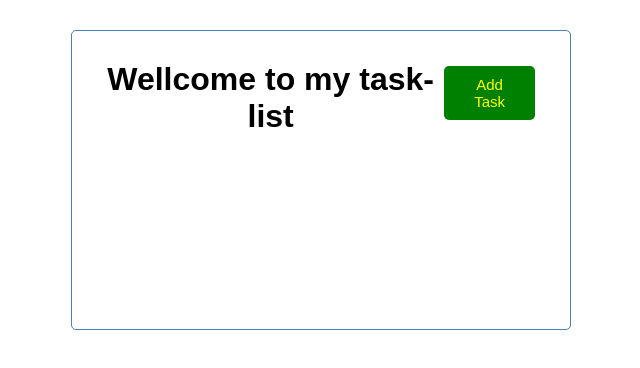
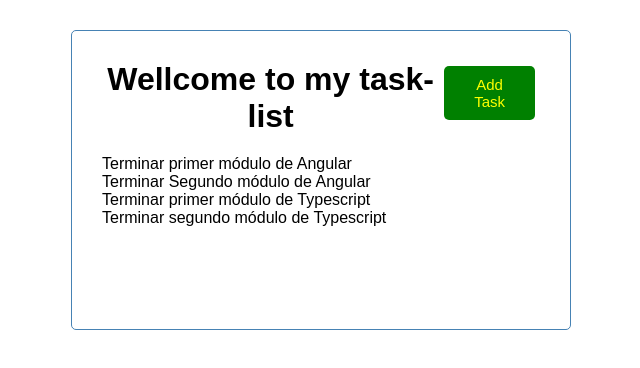
Before and after one commit to m32795434/Angular, an Angular app in the folder task-list/: page / in a window 1280 px wide. Shown: the top 368 px of the page, without its empty margins (319-959 px from the left). Built offline with nearby package versions, Linux system fonts and the light colour scheme.

Commit message:
task-list-item

```diff
--- a/task-list/src/app/app.component.html
+++ b/task-list/src/app/app.component.html
@@ -1,3 +1,4 @@
 <div class="container">
   <app-header></app-header>
+  <app-tasks></app-tasks>
 </div>
--- a/task-list/src/app/app.module.ts
+++ b/task-list/src/app/app.module.ts
@@ -4,12 +4,16 @@ import { BrowserModule } from '@angular/platform-browser';
 import { AppComponent } from './app.component';
 import { HeaderComponent } from './components/header/header.component';
 import { ButtonComponent } from './components/button/button.component';
+import { TasksComponent } from './components/tasks/tasks.component';
+import { TaskListItemComponent } from './components/tasks/task-list-item.component';
 
 @NgModule({
   declarations: [
     AppComponent,
     HeaderComponent,
-    ButtonComponent
+    ButtonComponent,
+    TasksComponent,
+    TaskListItemComponent
   ],
   imports: [
     BrowserModule
--- a/task-list/src/app/components/button/button.component.ts
+++ b/task-list/src/app/components/button/button.component.ts
@@ -7,9 +7,9 @@ import { Component, EventEmitter, Input, Output } from '@angular/core';
 export class ButtonComponent {
   @Input() text = '';
   @Input() color = '';
-  @Output() btnOutput = new EventEmitter();
+  @Output() btnClick = new EventEmitter();
 
   onClick() {
-    this.btnOutput.emit();
+    this.btnClick.emit();
   }
 }
--- a/task-list/src/app/components/header/header.component.html
+++ b/task-list/src/app/components/header/header.component.html
@@ -1,4 +1,4 @@
 <header>
     <h1>{{title}}</h1>
-    <app-button color="green" text="Add Task" (btnOutput)="toggleAddTask()"></app-button>
+    <app-button color="green" text="Add Task" (btnClick)="toggleAddTask()"></app-button>
 </header>
--- /dev/null
+++ b/task-list/src/app/components/tasks/task-list-item.component.html
@@ -0,0 +1 @@
+<p>{{task}}</p>
--- /dev/null
+++ b/task-list/src/app/components/tasks/tasks.component.html
@@ -0,0 +1 @@
+<app-task-list-item *ngFor="let task of tasks" [task]="task.text"></app-task-list-item>
--- /dev/null
+++ b/task-list/src/app/components/tasks/tasks.component.ts
@@ -0,0 +1,11 @@
+import { Component } from '@angular/core';
+import { TASKS } from 'src/app/mock-tasks';
+import { Task } from 'src/app/task';
+
+@Component({
+  selector: 'app-tasks',
+  templateUrl: './tasks.component.html',
+})
+export class TasksComponent {
+  tasks: Task[] = TASKS
+}
```
Also changed, not shown: task-list/src/app/components/tasks/task-list-item.component.ts (added, +9 -0 lines), 1 other file (tests, documents, lock files or other folders).
